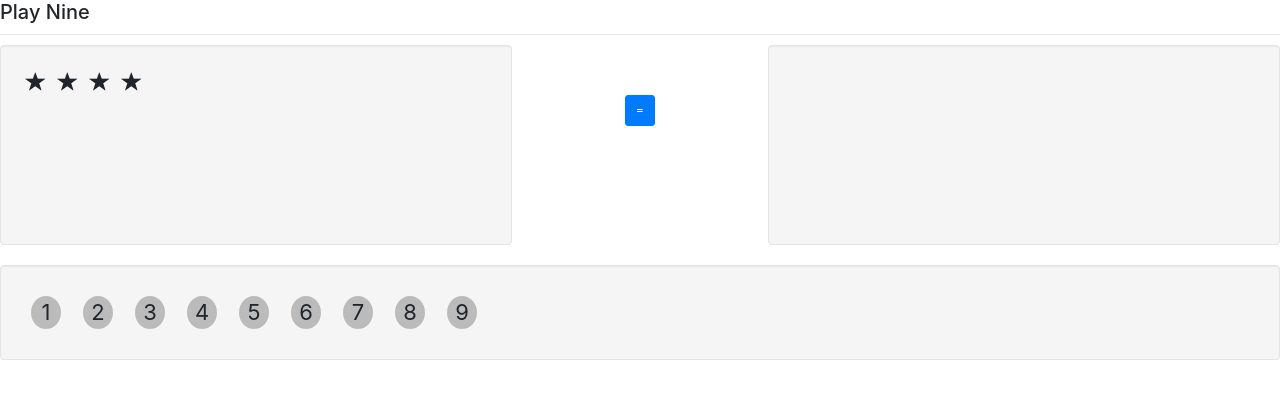
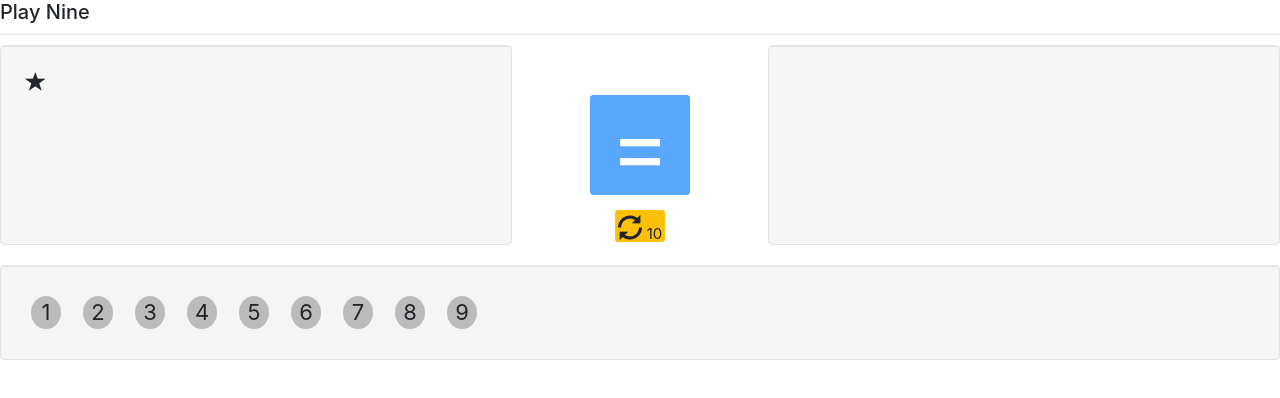
Before and after one commit to kchivorn/react-app, a React app: page / in a window 1280 px wide. Built offline with nearby package versions, Linux system fonts and the light colour scheme.

Commit message:
Add logic to the game

```diff
--- a/src/index.css
+++ b/src/index.css
@@ -14,6 +14,34 @@
   float: left;
   text-align: center;
   margin-top: 50px;
+}
+
+#button-frame .btn-lg {
+  width: 100px;
+  height: 100px;
+}
+
+#button-frame .equal, .ok, .remove {
+  font-size: 90px;
+  line-height: 90px;
+  white-space: nowrap;
+}
+
+#button-frame .refresh {
+  height: 32px;
+  width: 50px;
+  font-size: 15px;
+  line-height: 30px;
+  white-space: nowrap;
+}
+
+#button-frame .glyphicon-refresh {
+  margin-left: -6px;
+  font-size: 25px;
+}
+
+#button-frame .glyphicon-ok, #button-frame .glyphicon-remove {
+  margin-left:  -5px;
 }
 
 #stars-frame .well, #answer-frame .well {
@@ -36,3 +64,9 @@
   color: #ddd;
   cursor: not-allowed;
 }
+
+#numbers-frame .used-true {
+  background-color: #aaddaa;
+  color: #99bb99;
+  cursor: not-allowed;
+}
--- a/src/index.js
+++ b/src/index.js
@@ -6,21 +6,22 @@
 class StarsFrame extends React.Component {
   constructor(props) {
     super(props);
-    const numberOfStars = Math.floor(Math.random() * 9) + 1;
-    const stars = [];
+  }
+
+  render() {
+    var numberOfStars = this.props.numberOfStars;
+    var stars = [];
+
     for(let i=0 ; i < numberOfStars; i++) {
       stars.push(
         <span key={i} className="glyphicon glyphicon-star"></span>
       );
     }
-    this.state = { stars };
-  }
 
-  render() {
     return (
       <div id="stars-frame">
         <div className="well">
-         {this.state.stars}
+         {stars}
         </div>
       </div>
     );
@@ -29,9 +30,43 @@
 
 class ButtonFrame extends React.Component {
   render() {
+    var disabled, button, correct = this.props.correct;
+
+    switch(correct) {
+      case true:
+        button = (
+          <button className="btn btn-success btn-lg ok">
+            <span className="glyphicon glyphicon-ok" onClick={this.props.acceptAnswer} ></span>
+          </button>
+        );
+        break;
+      case false:
+        button = (
+          <button className="btn btn-danger btn-lg remove">
+            <span className="glyphicon glyphicon-remove"></span>
+          </button>
+        );
+        break;
+      default:
+        disabled = (this.props.selectedNumbers.length === 0);
+        button = (
+          <button className="btn btn-primary btn-lg equal" disabled={disabled}
+                  onClick={this.props.checkAnswer} >
+            =
+          </button>
+        )
+    }
+    var redraws = this.props.redraws;
     return (
       <div id="button-frame">
-        <button className="btn btn-primary btn-lg">=</button>
+        {button}
+        <br /><br />
+        <button className="btn btn-warning refresh" onClick={this.props.redraw}
+                disabled={redraws === 0}>
+          <span className="glyphicon glyphicon-refresh"></span>
+          &nbsp;
+          {redraws}
+        </button>
       </div>
     );
   }
@@ -63,9 +98,14 @@
     var numbers = [];
     var selectNumber = this.props.selectNumber;
     var selectedNumbers = this.props.selectedNumbers;
+    var usedNumbers = this.props.usedNumbers;
+    var className;
     for(let i=1; i < 10; i++) {
-
-      var className = "number selected-" + (selectedNumbers.indexOf(i)>=0);
+      if (usedNumbers.indexOf(i)>=0) {
+        className = "number used-" + (usedNumbers.indexOf(i)>=0);
+      } else {
+        className = "number selected-" + (selectedNumbers.indexOf(i)>=0);
+      }
       numbers.push(<div key={i} className={className} onClick={selectNumber.bind(null, i)}>{i}</div>)
     }
 
@@ -79,18 +119,69 @@
   }
 }
 
+class DoneFrame extends React.Component {
+  render() {
+    return (
+      <div className="well text-center">
+        <h2>{this.props.doneStatus}</h2>
+        <button className="btn btn-default" onClick={this.props.resetGame} >Play again</button>
+      </div>
+    );
+  }
+}
+
+var possibleCombinationSum = function(arr, n) {
+  if (arr.indexOf(n) >= 0) { return true; }
+  if (arr[0] > n) { return false; }
+  if (arr[arr.length - 1] > n) {
+    arr.pop();
+    return possibleCombinationSum(arr, n);
+  }
+
+  var listSize = arr.length, combinationsCount = (1 << listSize);
+  for (let i=1; i < combinationsCount; i++) {
+    var combinationSum = 0;
+    for(let j=0; j < listSize; j++) {
+      if(i & (1 << j)) { combinationSum += arr[j]; }
+    }
+    if (n === combinationSum) { return true; }
+  }
+  return false;
+}
+
 class Game extends React.Component {
   constructor(props) {
     super(props);
-    this.state = {selectedNumbers: []};
+    this._initState = {
+      numberOfStars: this.randomNumber(),
+      selectedNumbers: [],
+      usedNumbers: [],
+      redraws: 10,
+      doneStatus: null,
+      correct: null,
+    };
+
+    this.state = this._initState;
+
     this.selectNumber = this.selectNumber.bind(this);
     this.unselectNumber = this.unselectNumber.bind(this);
+    this.sumOfSelectedNumbers = this.sumOfSelectedNumbers.bind(this);
+    this.checkAnswer = this.checkAnswer.bind(this);
+    this.acceptAnswer = this.acceptAnswer.bind(this);
+    this.redraw = this.redraw.bind(this);
+    this.updateDoneStatus = this.updateDoneStatus.bind(this);
+    this.resetGame = this.resetGame.bind(this);
+  }
+
+  resetGame() {
+    this.setState(this._initState);
   }
 
   selectNumber(clickedNumber) {
     if (this.state.selectedNumbers.indexOf(clickedNumber) < 0){
       this.setState(
-        { selectedNumbers: this.state.selectedNumbers.concat(clickedNumber) }
+        { selectedNumbers: this.state.selectedNumbers.concat(clickedNumber),
+          correct: null }
       );
     }
   }
@@ -100,22 +191,105 @@
         indexOfNumber = selectedNumbers.indexOf(clickedNumber);
 
     selectedNumbers.splice(indexOfNumber, 1);
-    this.setState({selectedNumbers: selectedNumbers});
+    this.setState({selectedNumbers: selectedNumbers, correct: null});
+  }
+
+  sumOfSelectedNumbers() {
+    return this.state.selectedNumbers.reduce(function(p, n) {
+      return p+n;
+    }, 0);
+  }
+
+  checkAnswer() {
+    var correct = (this.state.numberOfStars === this.sumOfSelectedNumbers());
+    this.setState({correct: correct});
+  }
+
+  acceptAnswer() {
+    var usedNumbers = this.state.usedNumbers.concat(this.state.selectedNumbers);
+    this.setState({
+      selectedNumbers: [],
+      usedNumbers: usedNumbers,
+      correct: null,
+      numberOfStars: this.randomNumber()
+    }, function() {
+      this.updateDoneStatus();
+    });
+  }
+
+  redraw() {
+    this.setState({
+      numberOfStars: this.randomNumber(),
+      redraws: this.state.redraws - 1,
+      correct: null
+    }, function() {
+      this.updateDoneStatus();
+    });
+  }
+
+  randomNumber() {
+    return Math.floor(Math.random() * 9) + 1;
+  }
+
+  possibleSolutions() {
+    var numberOfStars = this.state.numberOfStars,
+      possibleNumbers = [],
+      usedNumbers = this.state.usedNumbers;
+
+    for (let i=1; i<=9; i++) {
+      if(usedNumbers.indexOf(i) < 0) {
+        possibleNumbers.push(i)
+      }
+    }
+    return possibleCombinationSum(possibleNumbers, numberOfStars);
+  }
+
+  updateDoneStatus() {
+    if (this.state.usedNumbers.length === 9) {
+      this.setState({ doneStatus: "Congrats! You win."})
+      return;
+    }
+
+    if (this.state.redraws === 0 && !this.possibleSolutions()) {
+      this.setState({doneStatus: 'Game Over'});
+    }
   }
 
   render() {
+    var selectedNumbers = this.state.selectedNumbers,
+        numberOfStars = this.state.numberOfStars,
+        correct = this.state.correct,
+        usedNumbers = this.state.usedNumbers,
+        redraws = this.state.redraws,
+        doneStatus = this.state.doneStatus,
+        bottomFrame;
+
+    if (doneStatus) {
+      bottomFrame = <DoneFrame doneStatus={doneStatus} resetGame={this.resetGame} />;
+    } else {
+      bottomFrame = (
+        <NumbersFrame selectedNumbers={selectedNumbers}
+                      usedNumbers={usedNumbers}
+                      selectNumber={this.selectNumber} />
+      )
+    }
+
     return (
       <div id="game">
         <h2>Play Nine</h2>
         <hr />
         <div className="clearfix">
-          <StarsFrame />
-          <ButtonFrame />
-          <AnswerFrame selectedNumbers={this.state.selectedNumbers}
+          <StarsFrame numberOfStars={numberOfStars} />
+          <ButtonFrame selectedNumbers={selectedNumbers}
+                       correct={correct}
+                       checkAnswer={this.checkAnswer}
+                       acceptAnswer={this.acceptAnswer}
+                       redraws={redraws}
+                       redraw={this.redraw} />
+          <AnswerFrame selectedNumbers={selectedNumbers}
                        unselectNumber={this.unselectNumber} />
         </div>
-        <NumbersFrame selectedNumbers={this.state.selectedNumbers}
-                      selectNumber={this.selectNumber} />
+        {bottomFrame}
       </div>
     )
   }
```
